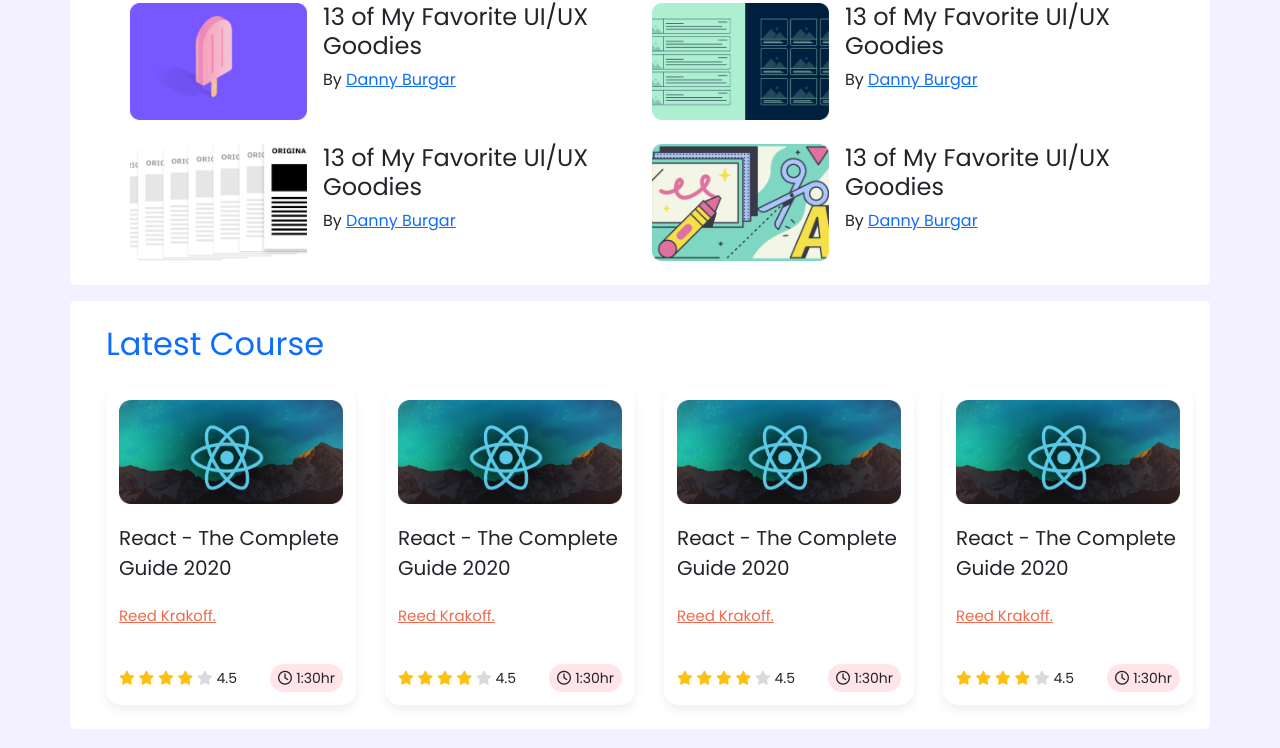
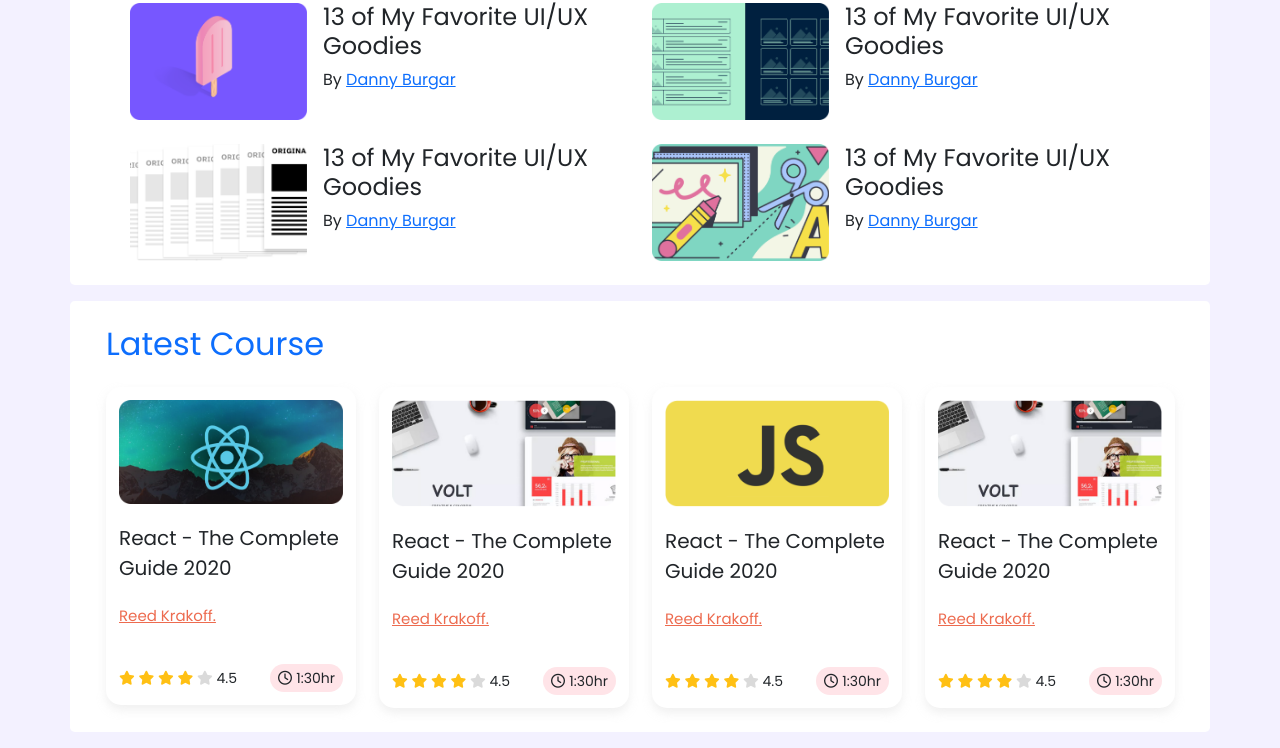
Before and after one commit to mdibuhossain/leaderboard-bootstrap, a plain HTML site: page index.html in a window 1280 px wide. Shown: the part 499-1247 px from the top of the page. Drawn offline with Linux system fonts and the light colour scheme.

Commit message:
photo fixed

```diff
--- a/index.html
+++ b/index.html
@@ -120,8 +120,8 @@
     <section class="container bg-white rounded-3 mb-3">
         <div class="px-4 py-4">
             <h2 class="text-primary text-md-start text-center mb-4">Latest Course</h2>
-            <div class="row g-5">
-                <div class="col-md-6 col-lg-3 col-12">
+            <div class="row gy-3">
+                <div class="col-lg-3 col-md-4 col-12">
                     <div class="course">
                         <div class="course_banner">
                             <img src="images/Mask Group-3.png">
@@ -148,10 +148,10 @@
                         </div>
                     </div>
                 </div>
-                <div class="col-md-6 col-lg-3 col-12">
+                <div class="col-lg-3 col-md-4 col-12">
                     <div class="course">
                         <div class="course_banner">
-                            <img src="images/Mask Group-3.png">
+                            <img src="images/Group 2.png">
                         </div>
                         <div class="course_info">
                             <p>React - The Complete Guide 2020</p>
@@ -175,10 +175,10 @@
                         </div>
                     </div>
                 </div>
-                <div class="col-md-6 col-lg-3 col-12">
+                <div class="col-lg-3 col-md-4 col-12">
                     <div class="course">
                         <div class="course_banner">
-                            <img src="images/Mask Group-3.png">
+                            <img src="images/Mask Group-4.png">
                         </div>
                         <div class="course_info">
                             <p>React - The Complete Guide 2020</p>
@@ -202,10 +202,10 @@
                         </div>
                     </div>
                 </div>
-                <div class="col-md-6 col-lg-3 col-12">
+                <div class="col-lg-3 col-md-4 col-12">
                     <div class="course">
                         <div class="course_banner">
-                            <img src="images/Mask Group-3.png">
+                            <img src="images/Group 2.png">
                         </div>
                         <div class="course_info">
                             <p>React - The Complete Guide 2020</p>
```
